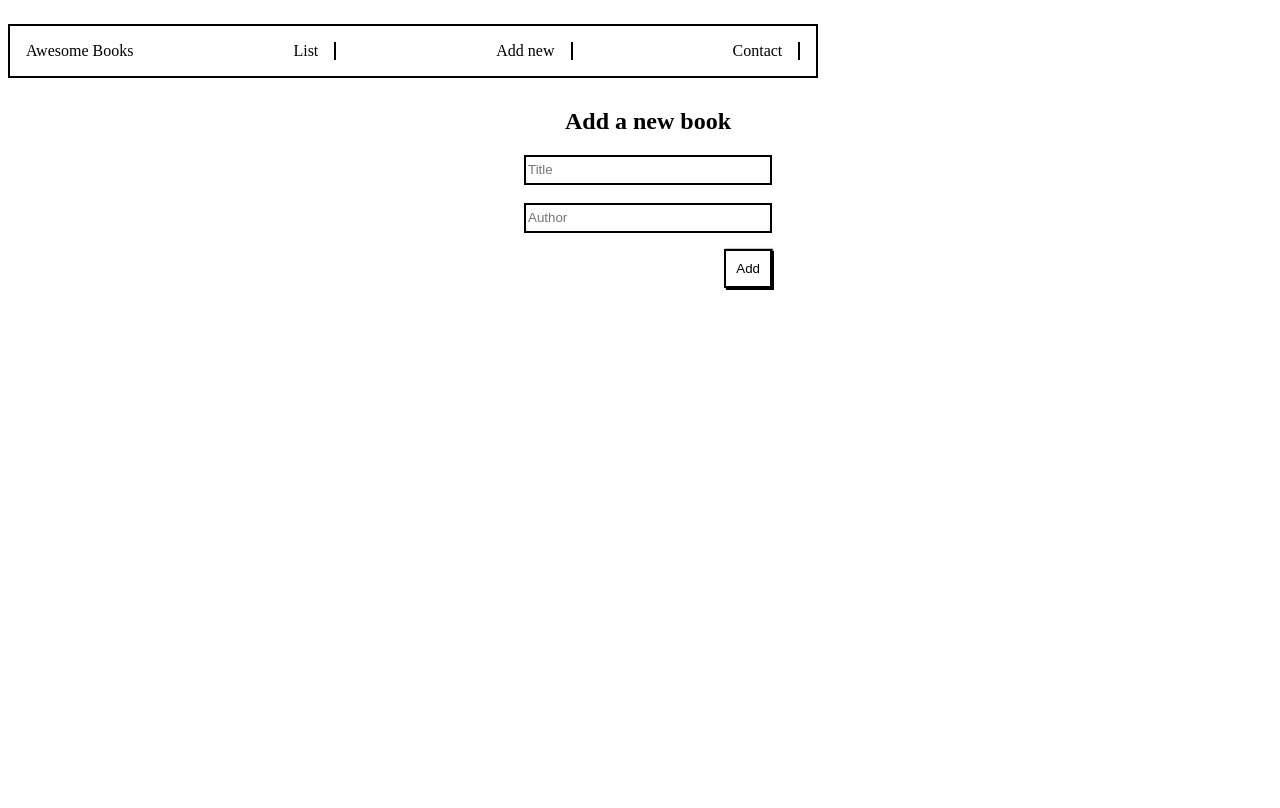
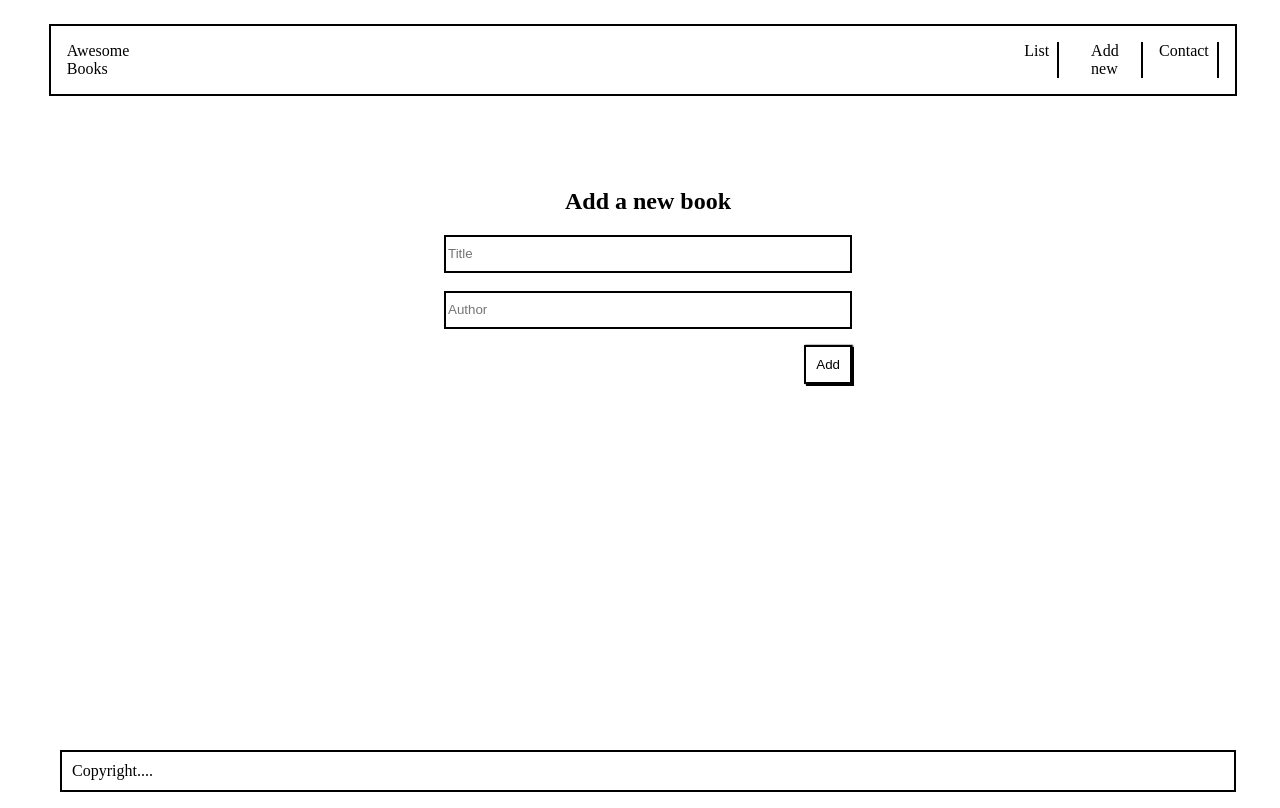
Before and after one commit to theBwoyProgrammer/Awesome-books, a website: page index.html in a window 1280 px wide. Drawn offline with Linux system fonts and the light colour scheme.

Commit message:
commit on pages

```diff
--- a/index.css
+++ b/index.css
@@ -10,6 +10,7 @@ body {
 
 .tables {
   border: 3px solid black;
+  width: 90%;
 }
 
 table tr:nth-child(odd) {
@@ -19,18 +20,24 @@ table tr:nth-child(odd) {
 td {
   text-align: center;
   padding: 1rem;
+  /* width: 70%; */
+}
+
+.td-btn {
+  width: 100%;
 }
 
 .remove-button {
-  padding-left: 10rem;
+  padding-left: 46rem;
 }
 
-hr {
-  width: 20%;
-  border: 2px solid black;
+.addNew {
+  margin-top: 10rem;
+  display: flex;
+  align-items: center;
+  flex-direction: column;
 }
 
-.addNew,
 .allBooks {
   margin-top: 5rem;
   display: flex;
@@ -40,8 +47,8 @@ hr {
 
 input[type='text'] {
   border: 2px solid black;
-  height: 1.5rem;
-  width: 15rem;
+  height: 2rem;
+  width: 25rem;
 }
 
 .button {
@@ -64,19 +71,22 @@ input[type='text'] {
   display: flex;
   align-items: center;
   flex-direction: column;
-  margin-top: 5rem;
+  margin-top: 10rem;
 }
 
 footer{
   border: 2px solid black;
   padding: 10px;
+  position: absolute;
+  bottom: 1rem;
+  width: 90%;
 }
 
 .page{
     display: none;
-    width: 100%;
+    min-width: 100%;
     min-height: 100%; /* allow for content off the bottom of the page */
-    position: absolute;  /* or absolute if the user needs to scroll for more content */
+     position: absolute;  /*or absolute if the user needs to scroll for more content */
 }
 .active{
     display: block;
@@ -84,21 +94,28 @@ footer{
 
 .nav{
   border: 2px solid black;
+  width: 90%;
+  right: 4%;
   position: absolute;
   text-decoration: none;
   display: flex;
   list-style: none;
-
   padding: 1rem;
+  gap: 1rem;
 }
 
 .nav li a{
   text-decoration: none;
   color: black;
+
 }
 
 .tags{
 border-right: 2px solid black;
-padding-right: 1rem;
-padding-left: 10rem;
+padding-right: 0.5rem;
+
 }
+
+.nav-title {
+  padding-right: 54rem;
+}
--- a/index.html
+++ b/index.html
@@ -12,26 +12,27 @@
         <main>
         <div class="page" id="List">
             <ol class="nav">
-              <li>Awesome Books</li>
+              <li class="nav-title">Awesome Books</li>
                 <li class="tags"><a href="#" data-target="List" class="nav-link">List</li>
                 <li class="tags"><a href="#" data-target="addNew" class="nav-link">Add new</a></li>
                 <li class="tags"><a href="#" data-target="contact" class="nav-link">Contact</a></li>
             </ol>
 
                   <section class="allBooks">
-        <div class="title"><h2>All awesome books</h2></div>
+        <div class="title"><h1>All awesome books</h1></div>
         <div class="tables">
           <table>
           <tbody class="lists">
           </tbody>
         </table>
         </div>
+        <footer>Copyright....</footer>
       </section>
         </div>
 
         <div class="page active" id="addNew">
             <ol class="nav">
-              <li>Awesome Books</li>
+              <li class="nav-title">Awesome Books</li>
                 <li class="tags"><a href="#" data-target="List" class="nav-link">List</li>
                 <li class="tags"><a href="#" data-target="addNew" class="nav-link">Add new</a></li>
                 <li class="tags"><a href="#" data-target="contact" class="nav-link">Contact</a></li>
@@ -39,7 +40,7 @@
 
                   <section class="addNew">
         <div class="title">
-          <h2>Add a new book</h2>
+          <h1>Add a new book</h1>
         </div>
          <form id="form">
             <input type="text" id="title" name="title" placeholder="Title" required /><br><br>
@@ -47,13 +48,14 @@
             <br>
             <div id="btn"><button type="submit" class="button">Add</button></div>
           </form>
+          <footer>Copyright....</footer>
     </section>
 
         </div>
 
         <div class="page" id="contact">
             <ol class="nav">
-              <li>Awesome Books</li>
+              <li class="nav-title">Awesome Books</li>
                 <li class="tags"><a href="#" data-target="List" class="nav-link">List</li>
                 <li class="tags"><a href="#" data-target="addNew" class="nav-link">Add new</a></li>
                 <li class="tags"><a href="#" data-target="contact" class="nav-link">Contact</a></li>
@@ -69,7 +71,9 @@
             <li>Our phone number:46746464646</li>
             <li>Our address:xyz</li>
         </ul>
+        <footer>Copyright....</footer>
     </section>
+
         </div>
 
     </main>
--- a/index.js
+++ b/index.js
@@ -39,7 +39,7 @@ class Books {
       data.forEach((book) => {
         str += `<table class="list-item">
           <tr><td>"${book.title}"</td><td>by</td><td>${book.author}</td>
-         <td><a href="" class="remove-button" id="delete"><button type="button" class="button">Remove</button></a></td></tr>
+         <td class='td-btn'><a href="" class="remove-button" id="delete"><button type="button" class="button">Remove</button></a></td></tr>
         </table>`;
       });
     }
```
